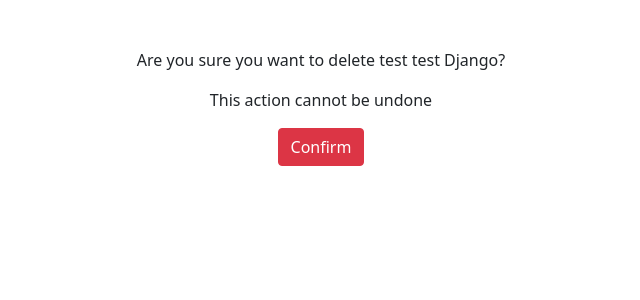
After one commit to lee-joanne/django-linkedin, a Django app: page /smart/notes/delete/1 in a window 1280 px wide. The commit adds this page. Shown: the top 300 px of the page, without its empty margins (319-959 px from the left). Run offline with Django 3.2, Linux system fonts and the light colour scheme; data comes from the database, SQL or seed files in the repository; both versions use the stored data as it was after the commit.

Commit message:
CRUD: Complete DeleteView functionality and add authentication

```diff
--- a/notes/models.py
+++ b/notes/models.py
@@ -1,7 +1,9 @@
 from django.db import models
+from django.contrib.auth.models import User
 
 # Create your models here.
 class Notes(models.Model):
     title = models.CharField(max_length=200)
     text = models.TextField()
     created = models.DateTimeField(auto_now_add=True)
+    user = models.ForeignKey(User, on_delete=models.CASCADE, related_name='author')
--- /dev/null
+++ b/notes/templates/notes/notes_delete.html
@@ -0,0 +1,11 @@
+{% extends 'base.html' %} {% block content %}
+
+<form method="post">
+  {% csrf_token %}
+  <p>Are you sure you want to delete {{notes.title}}?</p>
+  <p>This action cannot be undone</p>
+
+  <input type="submit" class="btn btn-danger" value="Confirm" />
+</form>
+
+{% endblock %}
--- a/notes/templates/notes/notes_detail.html
+++ b/notes/templates/notes/notes_detail.html
@@ -3,4 +3,8 @@
   <h1 class="my-5">{{ note.title }}</h1>
   <p>{{ note.text }}</p>
 </div>
+
+<a href="{% url 'notes_list' %}" class="btn btn-secondary">Go Back</a>
+<a href="{% url 'notes_update' note.id %}" class="btn btn-secondary">Edit</a>
+<a href="{% url 'notes_delete' note.id %}" class="btn btn-danger">Delete</a>
 {% endblock %}
--- a/notes/templates/notes/notes_list.html
+++ b/notes/templates/notes/notes_list.html
@@ -4,6 +4,9 @@
   {% for note in notes %}
   <div class="col">
     <div class="p-3 border">
+      <div>
+        <a href="{% url 'notes_update' note.pk %}">Edit</a>
+      </div>
       <a
         href="{% url 'notes_detail' note.pk %}"
         class="text-dark text-decoration-non"
--- a/notes/urls.py
+++ b/notes/urls.py
@@ -6,4 +6,6 @@ urlpatterns = [
     path('notes/', views.NotesListView.as_view(), name='notes_list'),
     path('notes/<int:pk>', views.NotesDetailView.as_view(), name='notes_detail'),
     path('notes/new', views.NotesCreateView.as_view(), name='notes_new'),
+    path('notes/edit/<int:pk>', views.NotesUpdateView.as_view(), name='notes_update'),
+    path('notes/delete/<int:pk>', views.NotesDeleteView.as_view(), name='notes_delete'),
 ]
--- a/notes/views.py
+++ b/notes/views.py
@@ -1,14 +1,21 @@
+from django.http.response import HttpResponseRedirect
 from django.shortcuts import render
 from .models import Notes
 from django.shortcuts import get_object_or_404
-from django.views.generic import DetailView, CreateView, ListView
+from django.views.generic import DetailView, CreateView, ListView, UpdateView
 from .forms import NotesForm
+from django.views.generic.edit import DeleteView
+from django.contrib.auth.mixins import LoginRequiredMixin
 # Create your views here.
 
-class NotesListView(ListView):
+class NotesListView(LoginRequiredMixin, ListView):
     model = Notes
     context_object_name = "notes" # default is modelname_list
     template_name = 'notes/notes_list.html'
+    login_url = '/admin'
+
+    def get_queryset(self):
+        return self.request.user.author.all()
 
 
 class NotesDetailView(DetailView):
@@ -20,3 +27,21 @@ class NotesCreateView(CreateView):
     model = Notes
     form_class = NotesForm
     success_url = '/smart/notes'
+
+    def form_valid(self, form): # called when the form is valid
+        self.object = form.save(commit=False) # This line is saving the form data temporarily to self.object without committing it to the database immediately. The commit=False parameter means that it won't save the object to the database just yet.
+        self.object.user = self.request.user
+        self.object.save() # saves the object directly into database
+        return HttpResponseRedirect(self.get_success_url())
+
+
+class NotesUpdateView(UpdateView):
+    model = Notes
+    form_class = NotesForm
+    success_url = '/smart/notes'
+
+
+class NotesDeleteView(DeleteView):
+    model = Notes
+    success_url = '/smart/notes'
+    template_name = 'notes/notes_delete.html'
```
Also changed, not shown: notes/forms.py (+4 -4 lines), notes/templates/notes/notes_form.html (+5 -3 lines), db.sqlite3, notes/migrations/0002_notes_user.py (added).
